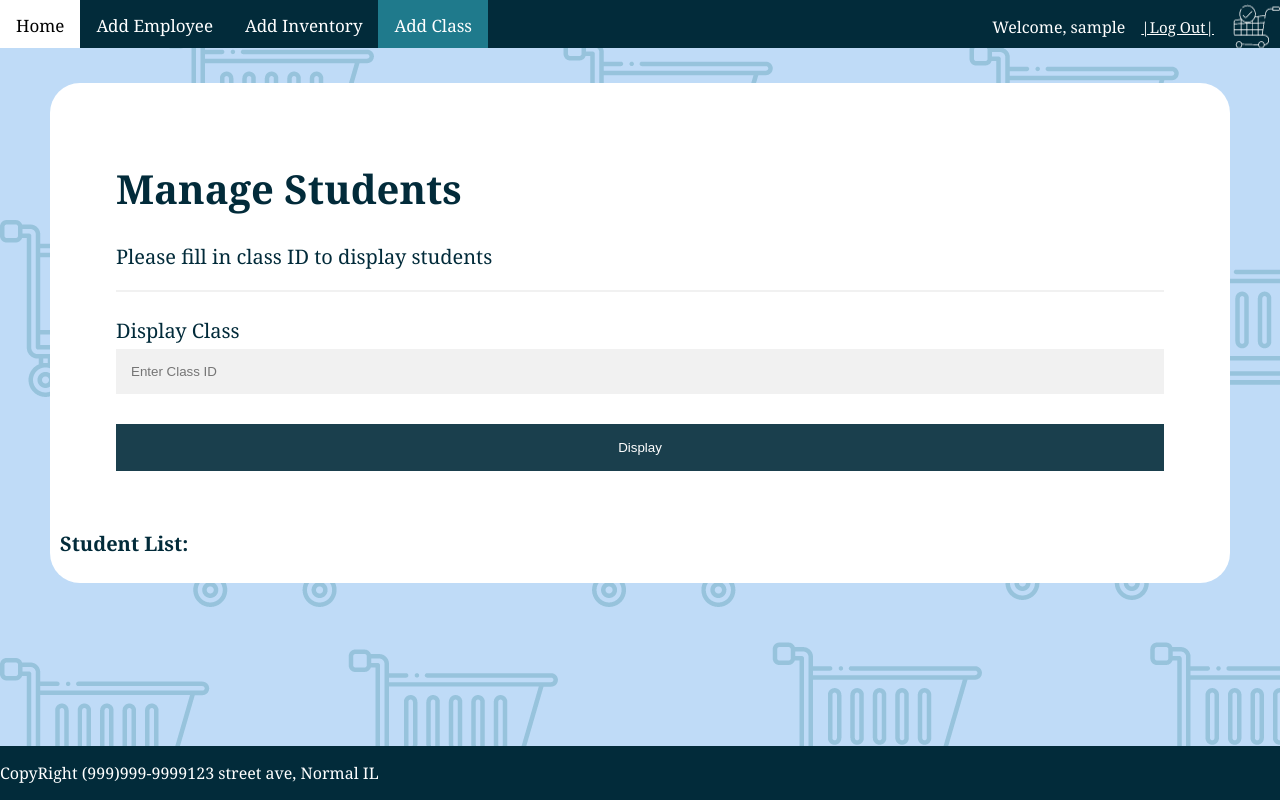
After one commit to HunterSteiner/EquipManagement, a PHP site: page /HTML/Admin/manageStudents.php in a window 1280 px wide. The commit adds this page. Run offline with PHP 8.4, Linux system fonts and the light colour scheme; the visitor is signed in with stand-in values (Sample User, id 1).

Commit message:
Updated Files
Got Ajax working to communicate between form and backend

```diff
--- a/htdocs/CSS/addEmployee.css
+++ b/htdocs/CSS/addEmployee.css
@@ -117,7 +117,8 @@
     display:flex;
     flex-direction: column;
     margin: 35px 50px;
-    border-radius: 30px;
+    border-top-right-radius: 30px;
+    border-top-left-radius: 30px;
     font-size: 20px;
   }
 
@@ -146,3 +147,22 @@ footer>p{
 
   color: white;
 }
+.extended-form{
+  background-color: white;
+  margin: 35px 50px;
+  font-size:20px;
+  border-radius: 30px;
+}
+.extended-form > h4{
+  color:#022b3a;
+  font-family:Cambria, Cochin, Georgia, Times, 'Times New Roman', serif;
+  padding-left: 10px;
+
+}
+.extended-form > p{
+  padding-left:15px;
+  font-family:Cambria, Cochin, Georgia, Times, 'Times New Roman', serif;
+  color:#022b3a;
+
+
+}
--- a/htdocs/HTML/Admin/addInventory.php
+++ b/htdocs/HTML/Admin/addInventory.php
@@ -22,7 +22,7 @@ if (!isset ($_SESSION["username"])){
         <a href="adminHome.php">Home</a>
         <a href="addEmployee.php">Add Employee</a>
         <a class= "active" href="addInventory.php">Add Inventory</a>
-        <a href="addClass.php">Add Class</a>
+        <a href="manageStudents.php">Add Class</a>
         <div class= "subgroup">
         <?php
          echo '<p class= "dynamic"> Welcome, '. $_SESSION['username']. '</p>';
--- /dev/null
+++ b/htdocs/HTML/Admin/manageStudents.php
@@ -0,0 +1,89 @@
+<?php
+
+session_start();
+if (!isset ($_SESSION["username"])){
+    header ("Location: ../../index.html");
+    die;
+}
+
+?>
+
+
+<!DOCTYPE html>
+<html>
+<head>
+<meta name="viewport" content="width=device-width, initial-scale=1">
+<link rel="stylesheet" href="../../CSS/addEmployee.css" />
+<script src="https://code.jquery.com/jquery-3.5.1.min.js" integrity="sha256-9/aliU8dGd2tb6OSsuzixeV4y/faTqgFtohetphbbj0=" crossorigin="anonymous"></script>
+<script>
+  $(function () {
+
+    $('form').on('submit', function (e) {
+        e.preventDefault();
+
+        $.ajax({
+            type: 'post',
+            url: '../../PHP/manageStudentsFile.php',
+            data: $('form').serialize(),
+            success: function(res) {
+
+              var start = document.getElementById("loadLocation");
+
+              var array = JSON.parse(res);
+
+              for(i=0; i<array.length; i++){
+                line = document.createElement("p");
+                text = document.createTextNode(array[i]);
+                line.appendChild(text);
+                start.appendChild(line);
+
+              }
+
+
+            }
+
+        });
+    });
+
+});
+</script>
+
+</head>
+<body>
+  <div class="menuBar">
+        <a href="adminHome.php">Home</a>
+        <a href="addEmployee.php">Add Employee</a>
+        <a href="addInventory.php">Add Inventory</a>
+        <a class= "active" href="addClass.php">Add Class</a>
+        <div class= "subgroup">
+        <?php
+            echo '<p class= "dynamic"> Welcome, '. $_SESSION['username']. '</p>';
+         ?>
+         <a href="../../PHP/logout.php">|Log Out|</a>
+        <img src="../../img/Icon2.png" alt="Icon"> <!-- icon needs to be 50px by 50px -->
+       </div>
+</div>
+<div class="extended-form">
+<form>
+  <div class="container">
+    <h1>Manage Students</h1>
+    <p>Please fill in class ID to display students</p>
+    <hr>
+    <label for="classID">Display Class</label>
+    <input type="text" placeholder="Enter Class ID" name="classID" id="classID" required>
+    <button type="submit" name="save" class="registerbtn">Display</button>
+  </div>
+</form>
+ <h4 id="loadLocation">Student List:</h4>
+
+
+</div>
+
+</body>
+<footer>
+    <div class="footergroup">
+    <p>CopyRight                          (999)999-9999</p>
+    <p>123 street ave, Normal IL</p>
+    </div>
+</footer>
+</html>
--- a/htdocs/index.html
+++ b/htdocs/index.html
@@ -12,6 +12,7 @@
         <a class="active" href="index.html">Login</a>
         <a href="/HTML/support.html">Support</a>
         <a href="/HTML/info.html">Additional Information</a>
+        <a href="/HTML/test.php">TEST</a>
         <img src="img/Icon2.png" alt="Icon"> <!-- icon needs to be 50px by 50px -->
 
     </div>
```
Also changed, not shown: htdocs/HTML/test.php (added, +46 -0 lines), htdocs/JavaScript/manageStudents.js (added, +19 -0 lines), htdocs/PHP/manageStudentsFile.php (added, +51 -0 lines), htdocs/PHP/manageStudentsTest.php (added, +13 -0 lines).
